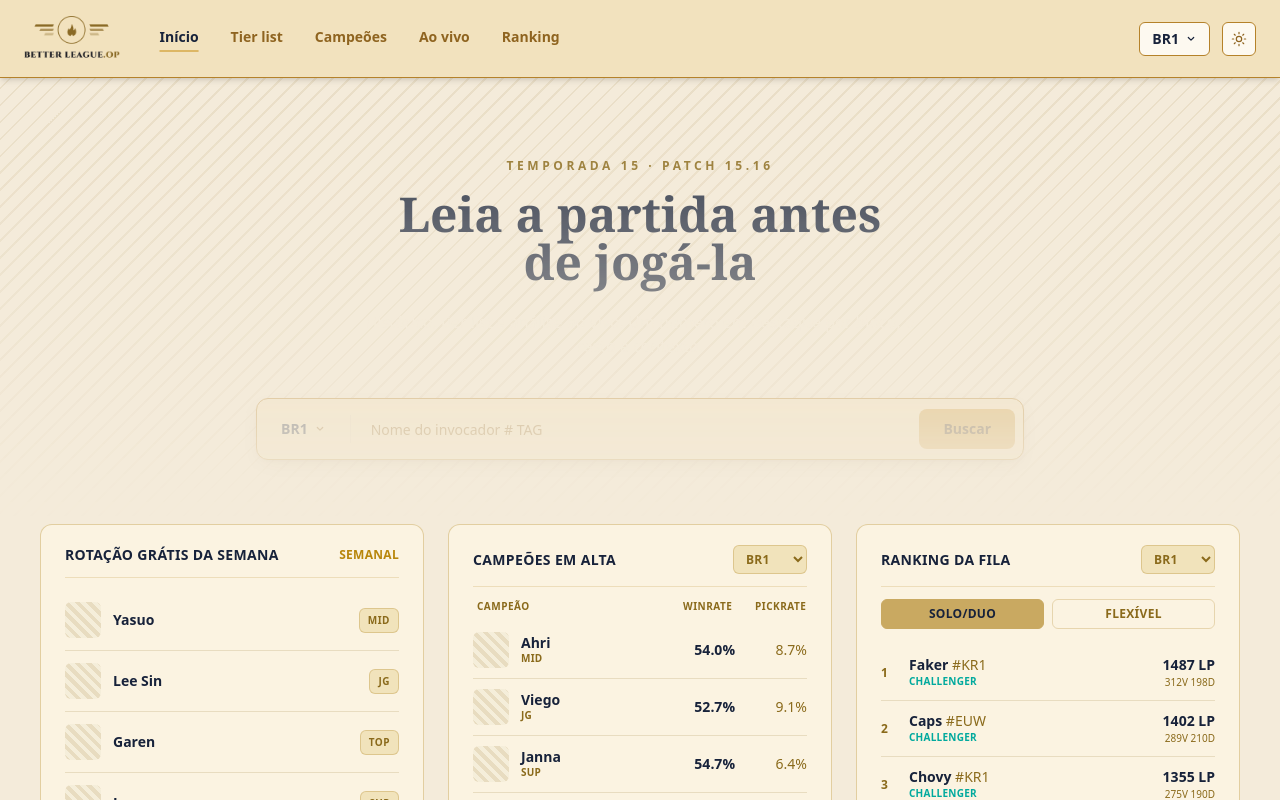
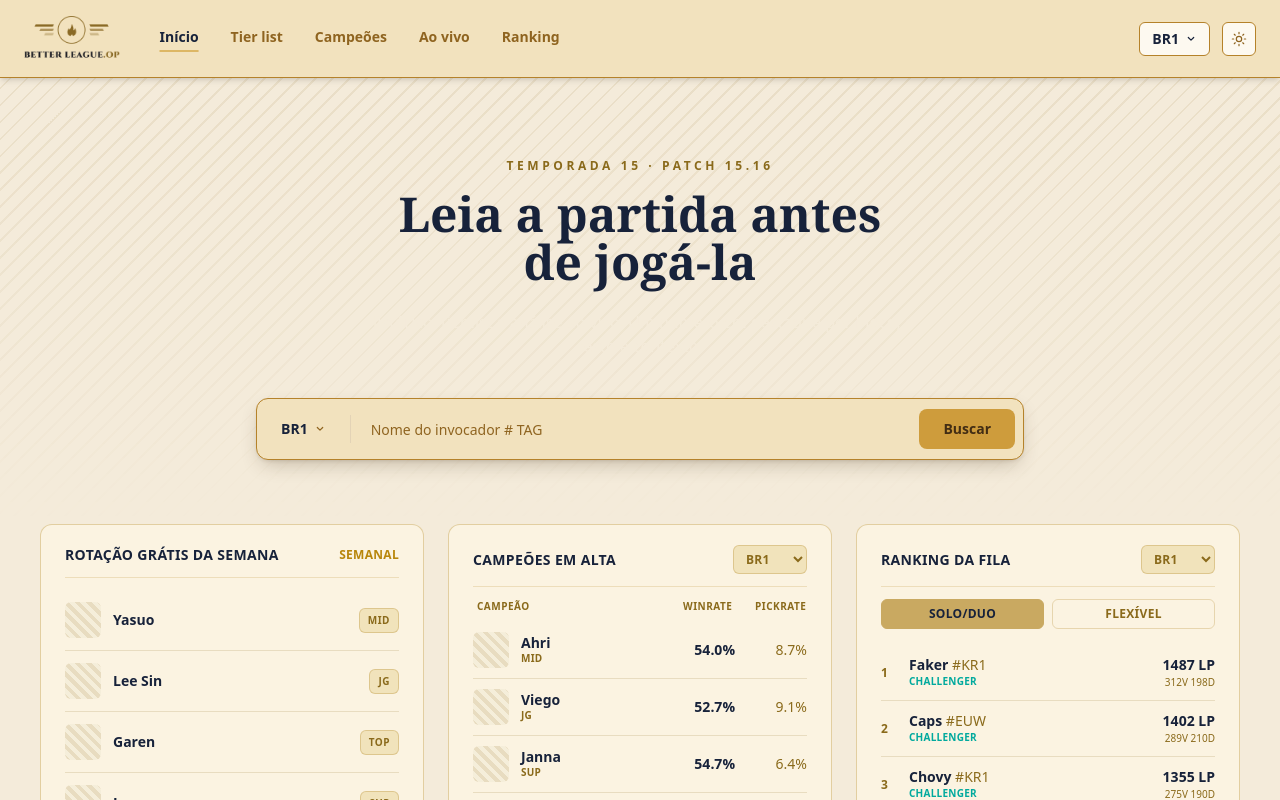
Before and after one commit to Phascencao/better-league, a React (Vite) app in the folder frontend/: page / in a window 1280 px wide. Shown: the top 800 px of the page. Built offline with nearby package versions, Linux system fonts and the light colour scheme.

Commit message:
correção fundo 3

```diff
--- a/frontend/src/Home.jsx
+++ b/frontend/src/Home.jsx
@@ -25,9 +25,11 @@
     <div className="min-h-screen w-full bg-base">
       <Header />
 
-      {/* HERO: eyebrow + título + subtítulo + fundo listrado com fade vertical */}
+      {/* HERO */}
+      <div className="relative overflow-hidden">
+        {/* Camada de FUNDO: só a listra + fade. Fica atrás de tudo (z-0) */}
         <div
-        className="relative"
+          className="absolute inset-0 pointer-events-none"
           style={{
             backgroundImage:
               "repeating-linear-gradient(-45deg, rgba(160, 130, 60, 0.12) 0px, rgba(160, 130, 60, 0.12) 2px, transparent 2px, transparent 12px)",
@@ -36,7 +38,10 @@
             maskImage:
               "linear-gradient(to bottom, black 0%, transparent 100%)",
           }}
-      >
+        />
+
+        {/* Camada de CONTEÚDO: texto e input, 100% opacos, por cima (z-10) */}
+        <div className="relative z-10">
           <div className="max-w-2xl mx-auto text-center px-4 pt-20 pb-10">
             <p className="text-[#8A6A1B] text-xs font-bold tracking-[0.3em] uppercase mb-4">
               Temporada 15 · Patch 15.16
@@ -49,8 +54,8 @@
             </h1>
 
             <p className="text-[#5B5142] text-base max-w-xl mx-auto">
-            Histórico, tier list e análise ao vivo. Um número em destaque por
-            bloco, o resto é contexto.
+              Histórico, tier list e análise ao vivo. Um número em destaque
+              por bloco, o resto é contexto.
             </p>
           </div>
 
@@ -59,6 +64,7 @@
               SerchRiotSummoner={SerchRiotSummoner}
               summoner={summoner}
             />
+          </div>
         </div>
       </div>
 
```
Lines whose indentation alone changed are shown as unchanged.
